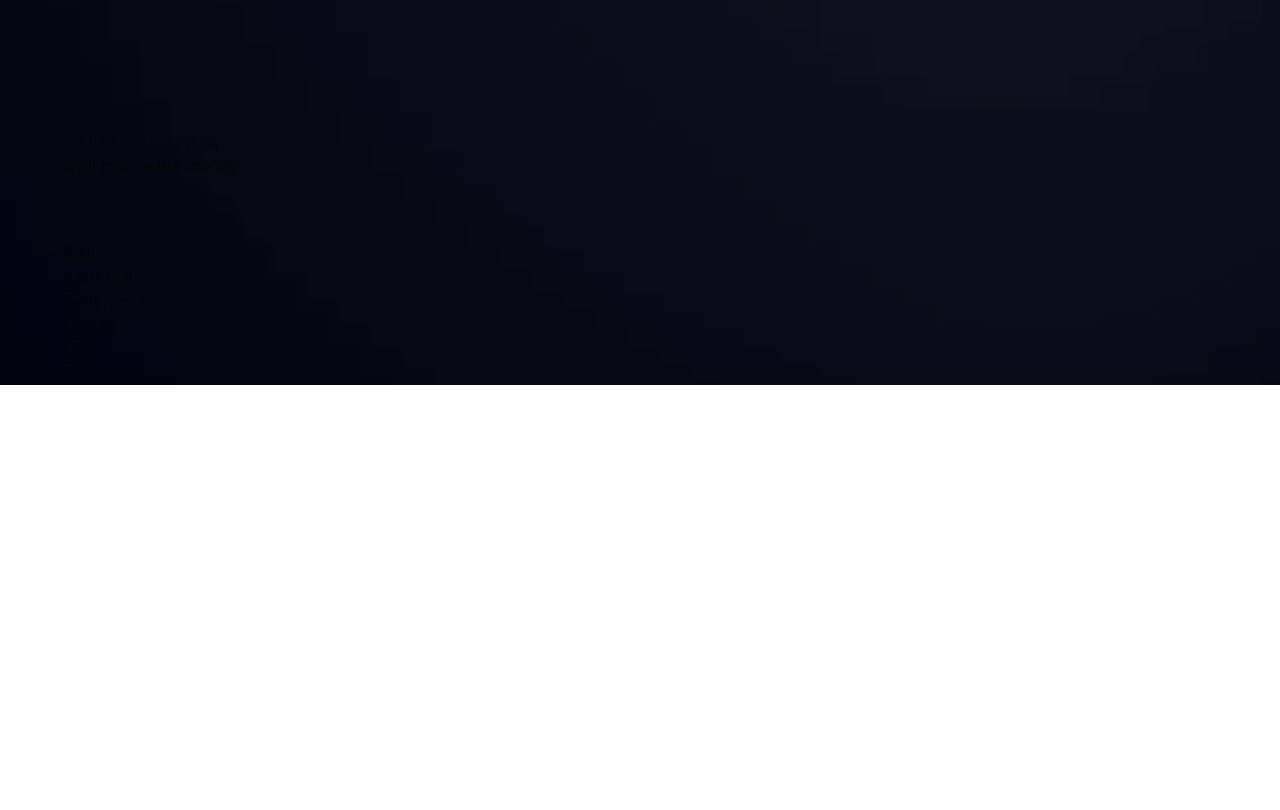
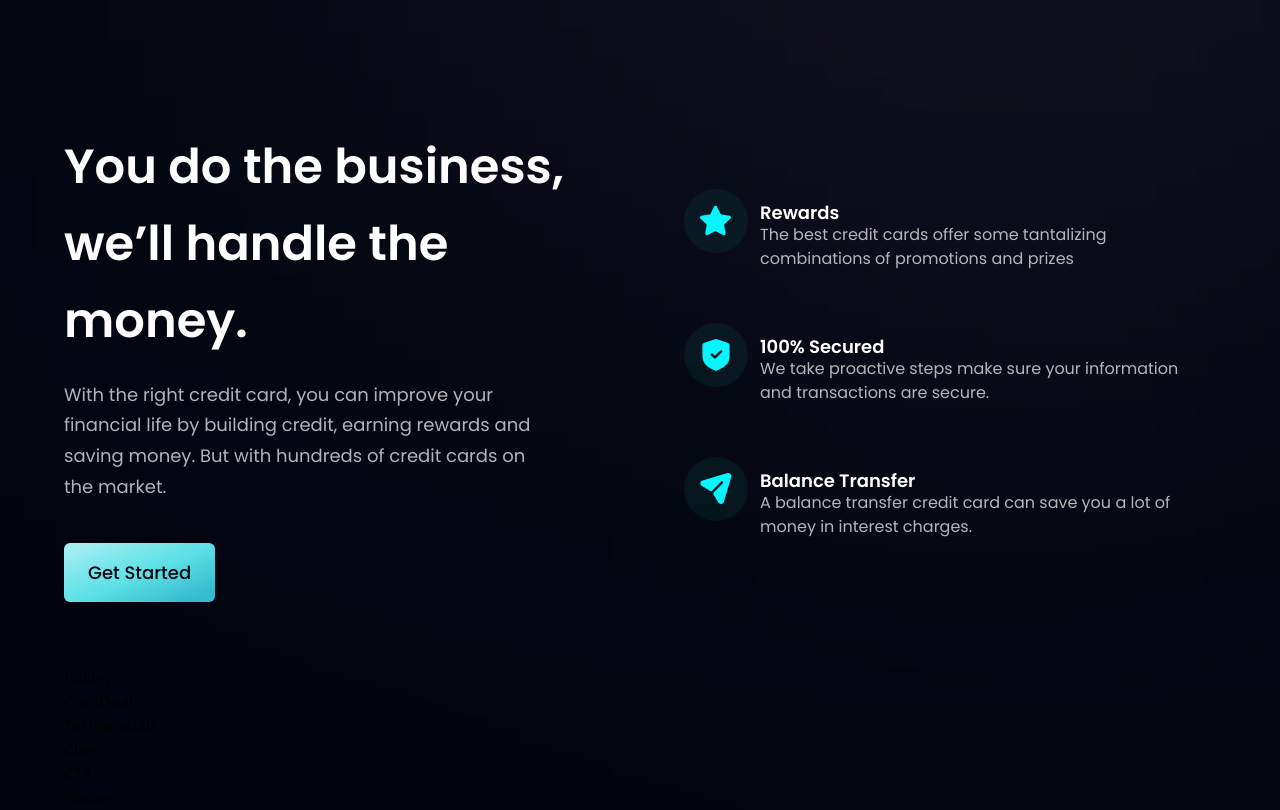
Before and after one commit to Alvin-Mwangi-W/bank_react_app, a React (Vite) app in the folder bank_app/: page / in a window 1280 px wide. Shown: the part 880-1690 px from the top of the page. Before the commit the page ends 1265 px from the top, so only its background shows below. Built offline with nearby package versions, Linux system fonts and the light colour scheme.

Commit message:
Business section

```diff
--- a/bank_app/src/components/Business.jsx
+++ b/bank_app/src/components/Business.jsx
@@ -1,13 +1,35 @@
 import { features } from "../constants"
 import styles, { layout } from "../style"
 import Button from "./Button"
+
+const FeatureCard = ( {icon, title, content} ) => (
+  <div className={`flex flex-row p-6 rounded-[20px] space-y-6 feature-card`}>
+    <div className={`w-[64px] h-[64px] rounded-full ${styles.flexCenter} bg-dimBlue`}>
+    <img src={icon} alt="icon" className="h-[50%] w-[50%] object-contain"/>
+    </div>
+    <div className={`flex-1 flex flex-col ml-3`}>
+      <h4 className="font-poppins font-semibold text-white text-[18px] leading-[0px] mb-1">{title}</h4>
+      <p className="font-poppins font-normal text-dimWhite text-[16px] pt-[6px] mb-1">{content}</p>
+    </div>
+  </div>
+)
 
 const Business = () => {
   return (
     <section id="features" className={layout.section}>
       <div className={layout.sectionInfo}>
-        <h2>You do the business, <br /> we’ll handle the money.</h2>
+        <h2 className={styles.heading2}>You do the business, <br className="sm:block hidden" /> we’ll handle the money.</h2>
+        <p className={`${styles.paragraph} max-w-[470px] mt-5`}>With the right credit card, you can improve your financial life by building credit, earning rewards and saving money. But with hundreds of credit cards on the market.</p>
+
+        <Button styles="mt-10" />
       </div>
+
+      <div className={`${layout.sectionImg} flex-col`}>
+        {features.map((feature, index) => (
+          <FeatureCard index={index} key={feature.id} {...feature} />
+        ))}
+      </div>
+
     </section>
   )
 }
--- a/bank_app/src/components/Button.jsx
+++ b/bank_app/src/components/Button.jsx
@@ -1,8 +1,10 @@
 import React from 'react'
 
-const Button = () => {
+const Button = ({ styles }) => {
   return (
-    <div>Button</div>
+    <div type="button" className={`py-4 px-6 bg-blue-gradient font-poppins font-medium text-[18px] text-primary outline-none rounded-md ${styles}`}>
+      Get Started
+    </div>
   )
 }
 
```
